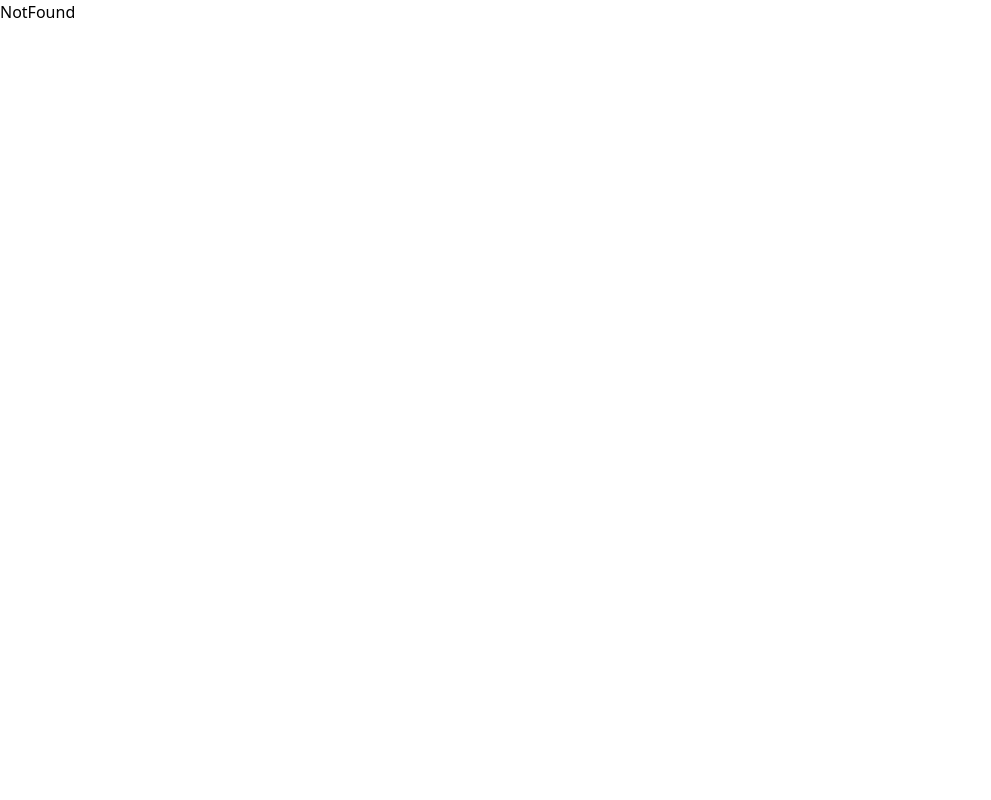
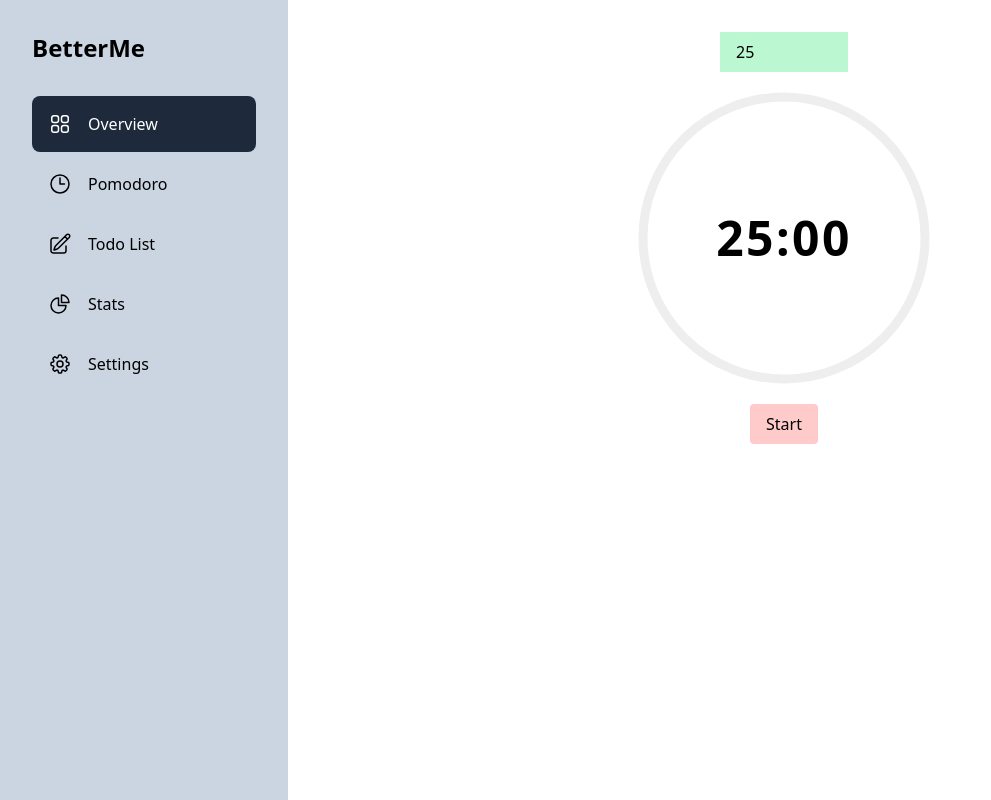
Before and after one commit to xuanhung1509/better-me, a React (Vite) app: page /pomodoro in a window 1280 px wide. Shown: the whole page, without its empty margins (0-991 px from the left). Built offline with nearby package versions, Linux system fonts and the light colour scheme.

Commit message:
feat: add base pomodoro

```diff
--- a/package.json
+++ b/package.json
@@ -14,6 +14,7 @@
     "@headlessui/tailwindcss": "^0.1.2",
     "@heroicons/react": "^2.0.13",
     "react": "^18.2.0",
+    "react-countdown": "^2.3.5",
     "react-dom": "^18.2.0",
     "react-hook-form": "^7.40.0",
     "react-router-dom": "^6.4.5",
--- a/src/App.tsx
+++ b/src/App.tsx
@@ -1,13 +1,21 @@
 import { BrowserRouter, Route, Routes } from 'react-router-dom';
-import { Dashboard, Landing, NotFound, SignIn, SignUp } from '@/pages';
+import {
+  Dashboard,
+  Landing,
+  NotFound,
+  Pomodoro,
+  SignIn,
+  SignUp,
+} from '@/pages';
 
 const App = () => (
   <BrowserRouter>
     <Routes>
       <Route path='/' element={<Landing />} />
-      <Route path='/dashboard' element={<Dashboard />} />
       <Route path='/sign-up' element={<SignUp />} />
       <Route path='/sign-in' element={<SignIn />} />
+      <Route path='/dashboard' element={<Dashboard />} />
+      <Route path='/pomodoro' element={<Pomodoro />} />
       <Route path='/*' element={<NotFound />} />
     </Routes>
   </BrowserRouter>
--- /dev/null
+++ b/src/pages/Pomodoro.tsx
@@ -0,0 +1,222 @@
+import { useMemo, useRef, useState } from 'react';
+import Countdown, { CountdownApi, zeroPad } from 'react-countdown';
+import { Layout } from '@/components';
+
+const Pomodoro = () => {
+  const [isStarted, setIsStarted] = useState(false);
+  const [isPaused, setIsPaused] = useState(false);
+  const [isCompleted, setIsCompleted] = useState(false);
+  const [sessionLength, setSessionLength] = useState(25);
+  const sessionLengthInMilliseconds = sessionLength * 60 * 1000;
+
+  const date = useMemo(
+    () => Date.now() + sessionLengthInMilliseconds,
+    [sessionLengthInMilliseconds],
+  );
+
+  let countdownApi: CountdownApi | null = null;
+
+  const setRef = (countdown: Countdown | null): void => {
+    if (countdown) {
+      countdownApi = countdown.getApi();
+    }
+  };
+
+  const renderCountdown = ({
+    completed,
+    minutes,
+    seconds,
+    api,
+  }: {
+    completed: boolean;
+    minutes: number;
+    seconds: number;
+    api: CountdownApi;
+  }) => {
+    if (isStarted && api && api.isStopped()) {
+      console.log('Stopped.');
+    }
+
+    const timeElapsedInMilliseconds =
+      sessionLengthInMilliseconds - (minutes * 60 + seconds) * 1000;
+    const progress =
+      (timeElapsedInMilliseconds / sessionLengthInMilliseconds) * 100;
+
+    const radius = 50;
+    const strokeWidth = 3;
+    const normalizedRadius = radius - strokeWidth;
+    const circumference = normalizedRadius * 2 * Math.PI;
+    const strokeDashoffset = circumference - (progress / 100) * circumference;
+
+    if (completed) {
+      return <div>Completed</div>;
+    }
+
+    return (
+      <div className='relative'>
+        <svg
+          width='100%'
+          viewBox={`0 0 ${radius * 2} ${radius * 2}`}
+          className='-rotate-90'
+        >
+          <circle
+            cx={radius}
+            cy={radius}
+            r={normalizedRadius}
+            fill='#fff'
+            stroke='#eee'
+            strokeWidth={strokeWidth}
+          />
+          <circle
+            cx={radius}
+            cy={radius}
+            r={normalizedRadius}
+            fill='transparent'
+            stroke='green'
+            strokeLinecap='round'
+            strokeWidth={strokeWidth}
+            strokeDasharray={circumference}
+            strokeDashoffset={strokeDashoffset}
+            className='transition-[stroke-dashoffset]'
+          />
+        </svg>
+        <span className='absolute top-1/2 left-1/2 -translate-x-1/2 -translate-y-1/2 text-5xl font-bold tracking-wider'>
+          {zeroPad(minutes)}:{zeroPad(seconds)}
+        </span>
+      </div>
+    );
+  };
+
+  const handleInputChange = (e: React.ChangeEvent<HTMLInputElement>): void => {
+    const minutes = Number(e.target.value);
+
+    if (minutes <= 0) {
+      alert('Invalid input. Must be between 1 and 180.');
+      return;
+    }
+
+    setSessionLength(Number(e.target.value));
+    setIsStarted(false);
+    setIsCompleted(false);
+  };
+
+  const handleStartClick = (): void => {
+    if (!countdownApi) return;
+
+    countdownApi.start();
+    setIsStarted(true);
+  };
+
+  const handlePauseClick = (): void => {
+    if (!countdownApi) return;
+
+    if (countdownApi.isPaused()) {
+      countdownApi.start();
+      setIsPaused(false);
+    } else {
+      countdownApi.pause();
+      setIsPaused(true);
+    }
+  };
+
+  const isPausedBeforeGiveUpClick = useRef(false);
+
+  const handleResetClick = (): void => {
+    if (!countdownApi) return;
+
+    isPausedBeforeGiveUpClick.current = countdownApi.isPaused();
+
+    if (!isPausedBeforeGiveUpClick.current) {
+      countdownApi.pause();
+      setIsPaused(true);
+    }
+
+    if (window.confirm('Are you sure?')) {
+      countdownApi.stop();
+      setIsStarted(false);
+      setIsPaused(false);
+      alert('Good luck next time!');
+    }
+
+    // FIXME: Don't know why this doesn't work
+    if (!isPausedBeforeGiveUpClick.current) {
+      countdownApi.start();
+    }
+  };
+
+  const handleCompleted = () => {
+    setIsStarted(false);
+    setIsPaused(false);
+    setIsCompleted(true);
+    alert('Amazing Good Job!!!');
+  };
+
+  const handleClaimRewardClick = (): void => {
+    setIsCompleted(false);
+    alert('Rewards claimed!');
+  };
+
+  return (
+    <Layout>
+      <div className='flex flex-col items-center justify-center gap-4'>
+        <input
+          type='number'
+          min={1}
+          max={180}
+          className='w-32 bg-green-200 px-4 py-2'
+          disabled={isStarted}
+          value={sessionLength}
+          onChange={handleInputChange}
+        />
+        <Countdown
+          ref={setRef}
+          date={date}
+          autoStart={false}
+          renderer={renderCountdown}
+          onComplete={handleCompleted}
+        />
+
+        {!isStarted && !isCompleted && (
+          <button
+            type='button'
+            className='rounded bg-red-200 py-2 px-4'
+            onClick={handleStartClick}
+          >
+            Start
+          </button>
+        )}
+
+        {isStarted && (
+          <div className='flex items-center justify-center gap-4'>
+            <button
+              type='button'
+              className='rounded bg-green-200 py-2 px-4'
+              onClick={handlePauseClick}
+            >
+              {isPaused ? 'Resume' : 'Pause'}
+            </button>
+            <button
+              type='button'
+              className='rounded bg-red-200 py-2 px-4'
+              onClick={handleResetClick}
+            >
+              Give up
+            </button>
+          </div>
+        )}
+
+        {isCompleted && (
+          <button
+            type='button'
+            className='rounded bg-red-200 py-2 px-4'
+            onClick={handleClaimRewardClick}
+          >
+            Claim rewards
+          </button>
+        )}
+      </div>
+    </Layout>
+  );
+};
+
+export default Pomodoro;
--- a/src/pages/index.ts
+++ b/src/pages/index.ts
@@ -1,7 +1,8 @@
 import Landing from '@/pages/Landing';
-import Dashboard from '@/pages/Dashboard';
 import SignUp from '@/pages/SignUp';
 import SignIn from '@/pages/SignIn';
 import NotFound from '@/pages/NotFound';
+import Dashboard from '@/pages/Dashboard';
+import Pomodoro from '@/pages/Pomodoro';
 
-export { Landing, Dashboard, SignUp, SignIn, NotFound };
+export { Landing, SignUp, SignIn, NotFound, Dashboard, Pomodoro };
```
Also changed, not shown: 1 other file (tests, documents, lock files or other folders).
